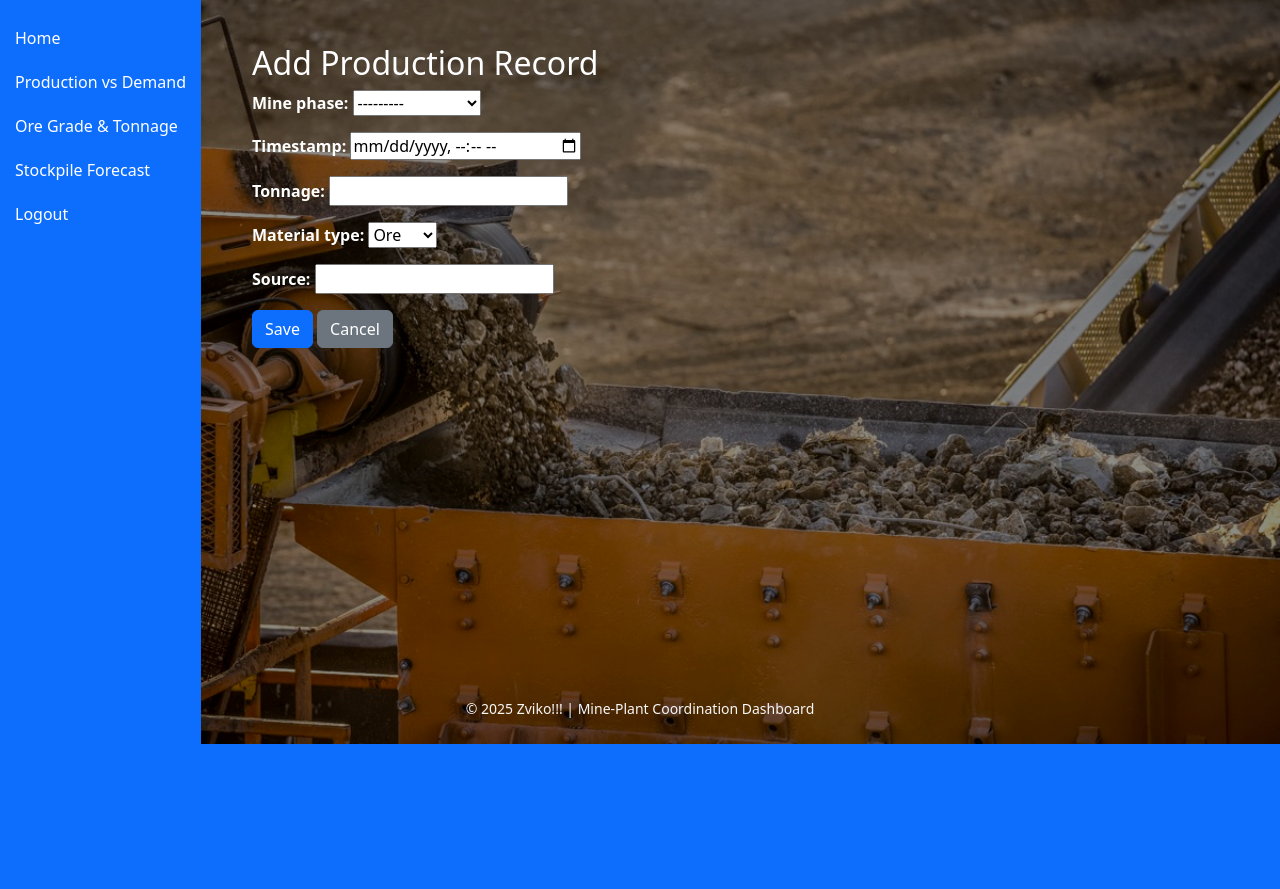
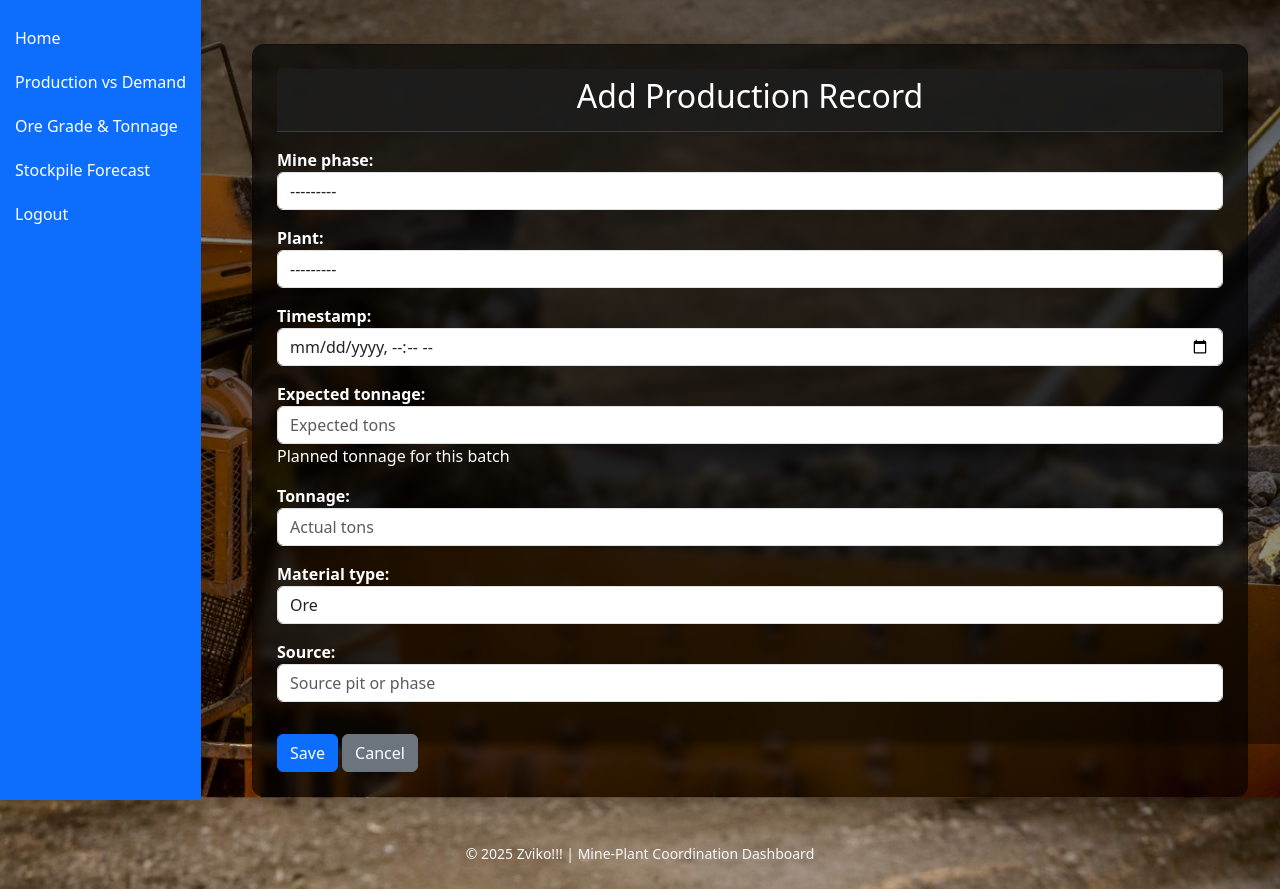
Before and after one commit to AnotidaDube/mineplant_project, a Django app: page /dashboard/add_production/ in a window 1280 px wide. Shown: the part 56-945 px from the top of the page. Before the commit the page ends 800 px from the top, so only its background shows below. Run offline with Django 5.2, Linux system fonts and the light colour scheme; data comes from the database, SQL or seed files in the repository.

Commit message:
UDATED DASHBOARD LOGIC ON OVERBREAK, UNDERBREAK ETC

```diff
--- a/dashboard/admin.py
+++ b/dashboard/admin.py
@@ -1,7 +1,6 @@
 from django.contrib import admin
 
-from django.contrib import admin
-from .models import MinePhase, ProductionRecord, OreSample, PlantDemand, Stockpile, PhaseSchedule
+from .models import MinePhase, ProductionRecord, OreSample, PlantDemand, Stockpile, PhaseSchedule, Plant
 
 admin.site.register(MinePhase)
 admin.site.register(ProductionRecord)
@@ -9,5 +8,6 @@
 admin.site.register(PlantDemand)
 admin.site.register(Stockpile)
 admin.site.register(PhaseSchedule)
+admin.site.register(Plant)
 
 # Register your models here.
--- a/dashboard/api_urls.py
+++ b/dashboard/api_urls.py
@@ -8,4 +8,6 @@
     path('plantdemand/', views.PlantDemandList.as_view(), name='plantdemand-list'),
     path('stockpiles/', views.StockpileList.as_view(), name='stockpile-list'),
     path('phaseschedule/', views.PhaseScheduleList.as_view(), name='phaseschedule-list'),
+    path("api/update-expected/<int:phase_id>/", views.update_expected_values, name="update-expected"),
+
 ]
--- a/dashboard/forms.py
+++ b/dashboard/forms.py
@@ -1,18 +1,43 @@
 from django import forms
-from .models import ProductionRecord, OreSample, PlantDemand, Stockpile, PhaseSchedule
+from .models import ProductionRecord, OreSample, PlantDemand, Stockpile, PhaseSchedule, MinePhase, Plant
+
+
+class PlantDemandForm(forms.ModelForm):
+    """Form to handle demand for multiple plants."""
+    plant = forms.ModelChoiceField(
+        queryset=Plant.objects.all(),
+        empty_label="Select Plant",
+        widget=forms.Select(attrs={'class': 'form-control'})
+    )
+
+    class Meta:
+        model = PlantDemand
+        fields = ['plant', 'timestamp', 'required_tonnage']
+
 
 class ProductionRecordForm(forms.ModelForm):
+    """Form for entering production and comparing expected vs actual tonnage."""
     class Meta:
         model = ProductionRecord
-        fields = ['mine_phase', 'timestamp', 'tonnage', 'material_type', 'source']
+        fields = ['mine_phase', 'plant', 'timestamp', 'expected_tonnage', 'tonnage', 'material_type', 'source']
         widgets = {
-            'timestamp': forms.DateTimeInput(attrs={'type': 'datetime-local'})
+            'timestamp': forms.DateTimeInput(attrs={'type': 'datetime-local', 'class': 'form-control'}),
+            'mine_phase': forms.Select(attrs={'class': 'form-control'}),
+            'plant': forms.Select(attrs={'class': 'form-control'}),
+            'expected_tonnage': forms.NumberInput(attrs={'class': 'form-control', 'placeholder': 'Expected tons'}),
+            'tonnage': forms.NumberInput(attrs={'class': 'form-control', 'placeholder': 'Actual tons'}),
+            'material_type': forms.Select(attrs={'class': 'form-control'}),
+            'source': forms.TextInput(attrs={'class': 'form-control', 'placeholder': 'Source pit or phase'}),
         }
 
 class OreSampleForm(forms.ModelForm):
     class Meta:
         model = OreSample
-        fields = ['mine_phase', 'timestamp', 'sample_id', 'grade_g_t', 'tonnage']
+        fields = [
+            'mine_phase', 'sample_id',
+            'actual_grade_g_t', 'actual_tonnage',
+            'expected_grade', 'expected_tonnage'
+        ]
         widgets = {
             'timestamp': forms.DateTimeInput(attrs={'type': 'datetime-local'})
         }
@@ -56,3 +81,20 @@
             'planned_start': forms.DateInput(attrs={'type': 'date'}),
             'planned_end': forms.DateInput(attrs={'type': 'date'}),
         }
+
+class ExpectedValuesForm(forms.ModelForm):
+    class Meta:
+        model = MinePhase
+        fields = ['expected_grade', 'expected_tonnage']
+        widgets = {
+            'expected_grade': forms.NumberInput(attrs={
+                'class': 'form-control',
+                'placeholder': 'Enter expected grade (g/t)',
+                'step': '0.01'
+            }),
+            'expected_tonnage': forms.NumberInput(attrs={
+                'class': 'form-control',
+                'placeholder': 'Enter expected tonnage (tons)',
+                'step': '0.01'
+            }),
+        }
--- /dev/null
+++ b/dashboard/static/dashboard/js/production_break_status.js
@@ -0,0 +1,34 @@
+document.addEventListener("DOMContentLoaded", function () {
+    const expectedInput = document.querySelector("#id_expected_tonnage");
+    const actualInput = document.querySelector("#id_tonnage");
+    const resultDisplay = document.querySelector("#break-result");
+
+    if (!expectedInput || !actualInput || !resultDisplay) {
+        console.warn("Production Overbreak/Underbreak script: inputs not found");
+        return;
+    }
+
+    function updateBreakStatus() {
+        const expected = parseFloat(expectedInput.value);
+        const actual = parseFloat(actualInput.value);
+
+        if (!isNaN(expected) && !isNaN(actual)) {
+            const diff = actual - expected;
+            if (diff > 0) {
+                resultDisplay.textContent = `⚠️ Overbreak (+${diff.toFixed(2)} t) — possible grade dilution.`;
+                resultDisplay.style.color = "orange";
+            } else if (diff < 0) {
+                resultDisplay.textContent = `❗ Underbreak (${diff.toFixed(2)} t) — possible loss in tonnage.`;
+                resultDisplay.style.color = "red";
+            } else {
+                resultDisplay.textContent = "✅ On Target (0.00 t)";
+                resultDisplay.style.color = "limegreen";
+            }
+        } else {
+            resultDisplay.textContent = "";
+        }
+    }
+
+    expectedInput.addEventListener("input", updateBreakStatus);
+    actualInput.addEventListener("input", updateBreakStatus);
+});
--- a/dashboard/templates/dashboard/add_production.html
+++ b/dashboard/templates/dashboard/add_production.html
@@ -5,14 +5,12 @@
 
 {% block content %}
 <style>
-    /* Background image */
     body {
         background: url("{% static 'dashboard/images/production.jpg' %}") no-repeat center center fixed;
         background-size: cover;
-        color: #f7f7f7; /* Light text for visibility */
+        color: #f7f7f7;
     }
 
-    /* Slight dark overlay to reduce background contrast */
     body::before {
         content: "";
         position: fixed;
@@ -20,16 +18,15 @@
         left: 0;
         width: 100%;
         height: 100%;
-        background: rgba(0,0,0,0.45);
+        background: rgba(0, 0, 0, 0.45);
         z-index: -1;
     }
 
-    /* Card enhanced visibility */
     .card {
-        background: rgba(0,0,0,0.65); /* darker but transparent */
-        backdrop-filter: blur(4px); /* subtle luxury effect */
+        background: rgba(0, 0, 0, 0.65);
+        backdrop-filter: blur(4px);
         border-radius: 12px;
-        color: #ffffff; /* Bright text inside card */
+        color: #ffffff;
     }
 
     label {
@@ -39,20 +36,37 @@
 
     .card-header {
         background: rgba(30, 30, 30, 0.85) !important;
-        border-bottom: 1px solid rgba(255,255,255,0.15);
+        border-bottom: 1px solid rgba(255, 255, 255, 0.15);
     }
 
     a, h2, h4, p {
         color: #ffffff !important;
     }
+
+    /* Add result styling */
+    #break-result {
+        margin-top: 10px;
+        font-weight: bold;
+        font-size: 1rem;
+    }
 </style>
+
 <div class="container mt-4">
-    <h2>Add Production Record</h2>
-    <form method="POST">
-        {% csrf_token %}
-        {{ form.as_p }}
-        <button type="submit" class="btn btn-primary">Save</button>
-        <a href="{% url 'production-vs-demand' %}" class="btn btn-secondary">Cancel</a>
-    </form>
+    <div class="card shadow p-4">
+        <div class="card-header text-center mb-3">
+            <h2>Add Production Record</h2>
+        </div>
+        <form method="POST" id="productionForm">
+            {% csrf_token %}
+            {{ form.as_p }}
+            <div id="break-result"></div>
+            <button type="submit" class="btn btn-primary mt-3">Save</button>
+            <a href="{% url 'production-vs-demand' %}" class="btn btn-secondary mt-3">Cancel</a>
+        </form>
+    </div>
 </div>
+
+<!-- Link to external JS file -->
+<script src="{% static 'dashboard/js/production_break_status.js' %}"></script>
+
 {% endblock %}
--- a/dashboard/urls.py
+++ b/dashboard/urls.py
@@ -16,10 +16,15 @@
     path('dashboard/add_oresample/', views.add_oresample, name='add-oresample'),
     path('dashboard/add_plantdemand/', views.add_plantdemand, name='add-plantdemand'),
     path('dashboard/add_phaseschedule/', views.add_phaseschedule, name='add-phaseschedule'),
+    path('update-expected/<int:phase_id>/', views.update_expected_values, name='update-expected'),
+    path('export-pdf/', views.export_pdf, name='export-pdf'),
+
+
 
     #pitmap
     path('pit-map/', views.pit_map_view, name='pit_map'),
 
     path('dashboard/pit_phase_dashboard/', views.pit_phase_dashboard, name='pit-phase-dashboard'),
 
+
 ]
--- a/dashboard/views.py
+++ b/dashboard/views.py
@@ -2,15 +2,22 @@
 from io import BytesIO
 import os
 import json
+from django.views.decorators.csrf import csrf_exempt
+from reportlab.pdfgen import canvas
 from django.http import JsonResponse
+from django.http import JsonResponse, HttpResponseNotAllowed, HttpResponse
 from django.db.models import Sum
+from reportlab.platypus import SimpleDocTemplate, Paragraph, Spacer, Table, TableStyle
+from reportlab.lib.pagesizes import A4, letter
+from reportlab.lib.styles import getSampleStyleSheet
+from reportlab.lib import colors
 from dashboard.utils.str_parser import parse_str_file
 from django.conf import settings
 from PIL import Image, ImageDraw
 from django.shortcuts import render, redirect
-from .forms import ProductionRecordForm, OreSampleForm, PlantDemandForm, StockpileForm, PhaseScheduleForm
+from .forms import ProductionRecordForm, OreSampleForm, PlantDemandForm, StockpileForm, PhaseScheduleForm, ExpectedValuesForm
 from rest_framework import generics
-from .models import MinePhase, ProductionRecord, OreSample, PlantDemand, Stockpile, PhaseSchedule
+from .models import MinePhase, ProductionRecord, OreSample, PlantDemand, Stockpile, PhaseSchedule, Plant
 from .serializers import (
     MinePhaseSerializer,
     ProductionRecordSerializer,
@@ -21,33 +28,39 @@
 )
 from matplotlib import pyplot as plt
 
-# --- List APIs ---
+# List of APIs
 class MinePhaseList(generics.ListAPIView):
     queryset = MinePhase.objects.all()
     serializer_class = MinePhaseSerializer
+
 
 class ProductionRecordList(generics.ListAPIView):
     queryset = ProductionRecord.objects.all()
     serializer_class = ProductionRecordSerializer
 
+
 class OreSampleList(generics.ListAPIView):
     queryset = OreSample.objects.all()
     serializer_class = OreSampleSerializer
+
 
 class PlantDemandList(generics.ListAPIView):
     queryset = PlantDemand.objects.all()
     serializer_class = PlantDemandSerializer
 
+
 class StockpileList(generics.ListAPIView):
     queryset = Stockpile.objects.all()
     serializer_class = StockpileSerializer
+
 
 class PhaseScheduleList(generics.ListAPIView):
     queryset = PhaseSchedule.objects.all()
     serializer_class = PhaseScheduleSerializer
 
+
 def production_vs_demand_view(request):
-    # If it's a data fetch request, return API response (charts use this soon)
+    """ If it's a data fetch request, return API response (charts use this soon) """
     if request.headers.get("x-requested-with") == "XMLHttpRequest":
         data = {
             "production": list(ProductionRecord.objects.values()),
@@ -55,7 +68,7 @@
         }
         return JsonResponse(data, safe=False)
 
-    # Dashboard context (optional initial stats)
+    """ Dashboard context (optional initial stats)"""
     context = {
         "page_title": "Production vs Demand Dashboard",
         "total_production": ProductionRecord.objects.aggregate(Sum('tonnage'))['tonnage__sum'] or 0,
@@ -63,8 +76,31 @@
     }
 
     return render(request, "dashboard/production_vs_demand.html", context)
+
+
 def ore_grade_tonnage_view(request):
-    return render(request, 'dashboard/ore_grade_tonnage.html')
+    phases = MinePhase.objects.all()
+
+    phase_data = []
+    for phase in phases:
+        phase_data.append({
+            'id': phase.id,  # ✅ Include ID here
+            'name': phase.name,
+            'pit': phase.pit,
+            'expected_grade': phase.expected_grade or 0,
+            'actual_grade': phase.actual_grade(),
+            'variance_grade': phase.variance_grade(),
+            'expected_tonnage': phase.expected_tonnage or 0,
+            'actual_tonnage': phase.actual_tonnage(),
+            'variance_tonnage': phase.variance_tonnage(),
+        })
+
+    # Provide JSON-stringified data for Chart.js & JS consumption
+    context = {
+        'phase_data': phase_data,
+        'phase_data_json': json.dumps(phase_data),
+    }
+    return render(request, 'dashboard/ore_grade_tonnage.html', context)
 
 
 
@@ -92,14 +128,15 @@
     }
     return render(request, 'dashboard/stockpile_forecast.html', context)
 
+
 def phase_progress_view(request):
     phases = PhaseSchedule.objects.select_related('mine_phase').all().order_by('mine_phase__sequence_order')
 
-    # Auto-refresh tonnage values
+    """ Auto-refresh tonnage values """
     for p in phases:
         p.update_removed_tonnage()
 
-    # Filter by status
+    """ Filter by status """
     active_phases = phases.filter(status='active')
     completed_phases = phases.filter(status='completed')
 
@@ -159,6 +196,7 @@
 
     return render(request, 'dashboard/phase_progress.html', context)
 
+
 def mine_plant_dashboard(request):
     """
     Renders the main dashboard home page linking all sections.
@@ -166,8 +204,9 @@
     return render(request, 'dashboard/home.html')
 
 
-# --- Add Stockpile ---
+
 def add_stockpile(request):
+    """ -In this view we Add Stockpile"""
     if request.method == 'POST':
         form = StockpileForm(request.POST)
         if form.is_valid():
@@ -177,8 +216,9 @@
         form = StockpileForm()
     return render(request, 'dashboard/add_stockpile.html', {'form': form})
 
-# --- Add Production ---
+
 def add_production(request):
+    """--- Add Production ---"""
     if request.method == 'POST':
         form = ProductionRecordForm(request.POST)
         if form.is_valid():
@@ -186,10 +226,13 @@
             return redirect('production-vs-demand')  # goes to production vs demand dashboard
     else:
         form = ProductionRecordForm()
-    return render(request, 'dashboard/add_production.html', {'form': form})
+    return render(request, 'dashboard/add_production.html', {
+        'form': form,
+        'plants': Plant.objects.all()
+    })
 
-# --- Add Ore Sample ---
 def add_oresample(request):
+    """ --- Add Ore Sample ---"""
     if request.method == 'POST':
         form = OreSampleForm(request.POST)
         if form.is_valid():
@@ -204,8 +247,9 @@
         'samples': samples
     })
 
-# --- Add Plant Demand ---
+
 def add_plantdemand(request):
+    """ --- Add Plant Demand ---"""
     if request.method == 'POST':
         form = PlantDemandForm(request.POST)
         if form.is_valid():
@@ -231,7 +275,7 @@
     return render(request, 'dashboard/home_dashboard.html')
 
 def pit_map_view(request):
-    # Path to STR file (adjust if yours has a different name)
+    """ Path to STR file (adjust if yours has a different name) """
     str_file = os.path.join(
         os.path.dirname(__file__),
         'static', 'data', 'pit_design.str'
@@ -329,3 +373,67 @@
         "total_variance": total_variance,
     }
     return render(request, "dashboard/pit_phase_dashboard.html", context)
+
+@csrf_exempt
+def update_expected_values(request, phase_id):
+    """AJAX endpoint for inline editing of expected grade/tonnage."""
+    if request.method == "POST":
+        try:
+            data = json.loads(request.body)
+            field = data.get("field")
+            value = data.get("value")
+
+            phase = MinePhase.objects.get(id=phase_id)
+
+            if field not in ["expected_grade", "expected_tonnage"]:
+                return JsonResponse({"success": False, "error": "Invalid field"}, status=400)
+
+            # Convert numeric values safely
+            try:
+                value = float(value)
+            except ValueError:
+                return JsonResponse({"success": False, "error": "Invalid number"}, status=400)
+
+            setattr(phase, field, value)
+            phase.save()
+
+            return JsonResponse({"success": True, "message": f"{field.replace('_',' ').title()} updated successfully."})
+
+        except MinePhase.DoesNotExist:
+            return JsonResponse({"success": False, "error": "Phase not found"}, status=404)
+        except Exception as e:
+            return JsonResponse({"success": False, "error": str(e)}, status=500)
+
+    return JsonResponse({"success": False, "error": "Invalid request method"}, status=405)
+
+
+def export_pdf(request):
+    response = HttpResponse(content_type='application/pdf')
+    response['Content-Disposition'] = 'attachment; filename="ore_grade_tonnage.pdf"'
+
+    doc = SimpleDocTemplate(response, pagesize=A4)
+    data = [['Mine Phase', 'Expected Grade', 'Actual Grade', 'Variance Grade',
+             'Expected Tonnage', 'Actual Tonnage', 'Variance Tonnage']]
+
+    for phase in MinePhase.objects.all():
+        data.append([
+            phase.name,
+            phase.expected_grade,
+            phase.actual_grade(),
+            phase.variance_grade(),
+            phase.expected_tonnage,
+            phase.actual_tonnage(),
+            phase.variance_tonnage()
+        ])
+
+    table = Table(data)
+    table.setStyle(TableStyle([
+        ('BACKGROUND', (0, 0), (-1, 0), colors.darkgrey),
+        ('TEXTCOLOR', (0, 0), (-1, 0), colors.whitesmoke),
+        ('GRID', (0, 0), (-1, -1), 0.5, colors.black),
+        ('ALIGN', (0, 0), (-1, -1), 'CENTER'),
+        ('FONTNAME', (0, 0), (-1, 0), 'Helvetica-Bold'),
+    ]))
+
+    doc.build([table])
+    return response
```
Also changed, not shown: dashboard/models.py (+89 -37 lines), dashboard/templates/dashboard/add_plantdemand.html (+25 -20 lines), dashboard/templates/dashboard/ore_grade_tonnage.html (+82 -34 lines), dashboard/templates/dashboard/update_expected_values.html (added, +21 -0 lines), dashboard/migrations/0006_minephase_expected_grade_minephase_expected_tonnage.py (added), dashboard/migrations/0007_oresample_expected_grade_oresample_expected_tonnage.py (added), dashboard/migrations/0008_rename_tonnage_oresample_actual_tonnage_and_more.py (added), dashboard/migrations/0009_alter_oresample_timestamp.py (added), dashboard/migrations/0010_plant_productionrecord_expected_tonnage_and_more.py (added), db.sqlite3, 1 other file.
